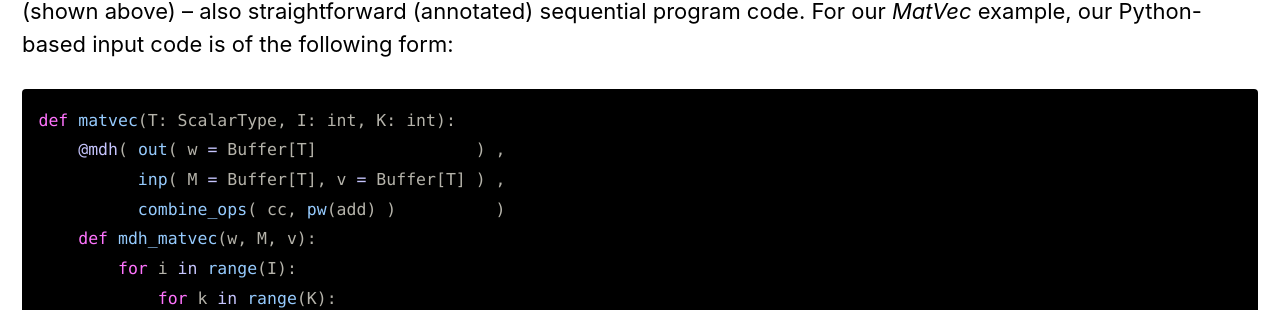
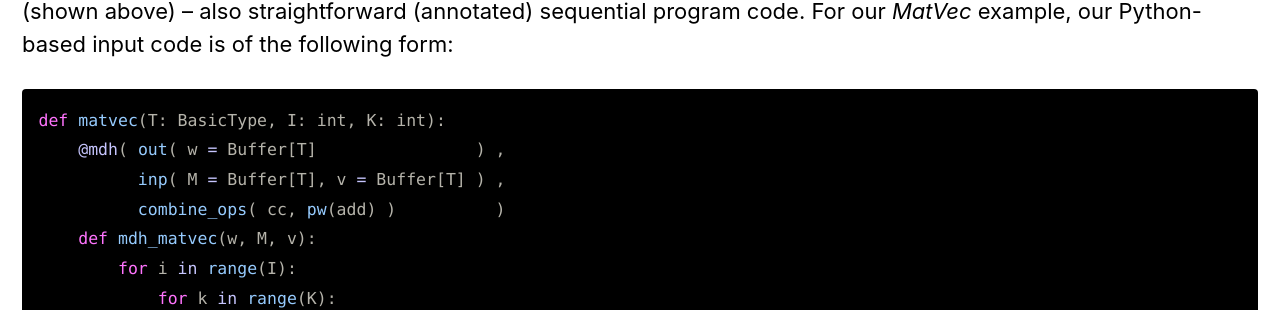
Before and after one commit to mdh-lang/mdh-lang.github.io, a Jekyll site: the page built from index.md, in a window 1280 px wide and 900 px high, scrolled down 2667 px. Shown: the part 149-459 px from the top of the window. Built offline with Jekyll 4.4.1, drawn with Linux system fonts in a browser that asks for light colours; cached includes are drawn as plain includes.

Commit message:
Fix type hints (#41)

```diff
--- a/index.md
+++ b/index.md
@@ -49,7 +49,7 @@ From the following code examples, our MDH compiler generates fully automatically
 *Matrix-Vector Multiplication (MatVec)* expressed in MDH's high-level program representation:
 
 ~~~ python
-def matvec(T: ScalarType, I: int, K: int):
+def matvec(T: BasicType, I: int, K: int):
     @mdh()
     def mdh_matvec():
         @scalar_function(
@@ -102,7 +102,7 @@ a100_cuda__matvec__fp32__1024_1024.destroy()
 *Jacobi-1D (Jacobi1D)* expressed in MDH's high-level program representation:
 
 ~~~ python
-def jacobi1d(T: ScalarType, I: int):
+def jacobi1d(T: BasicType, I: int):
     @mdh()
     def mdh_jacobi1d():
         @scalar_function(
@@ -256,7 +256,7 @@ Additionally, MDH supports as inputs -- as an alternative to DSL programs in MDH
 For our *MatVec* example, our Python-based input code is of the following form:
 
 ~~~ python
-def matvec(T: ScalarType, I: int, K: int):
+def matvec(T: BasicType, I: int, K: int):
     @mdh( out( w = Buffer[T]                ) ,
           inp( M = Buffer[T], v = Buffer[T] ) ,
           combine_ops( cc, pw(add) )          )
```
